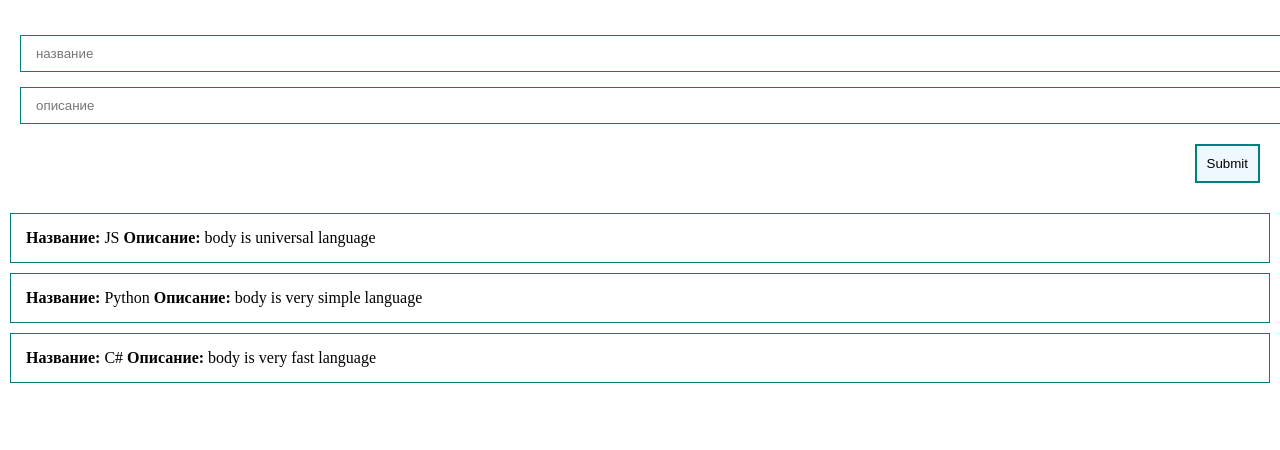
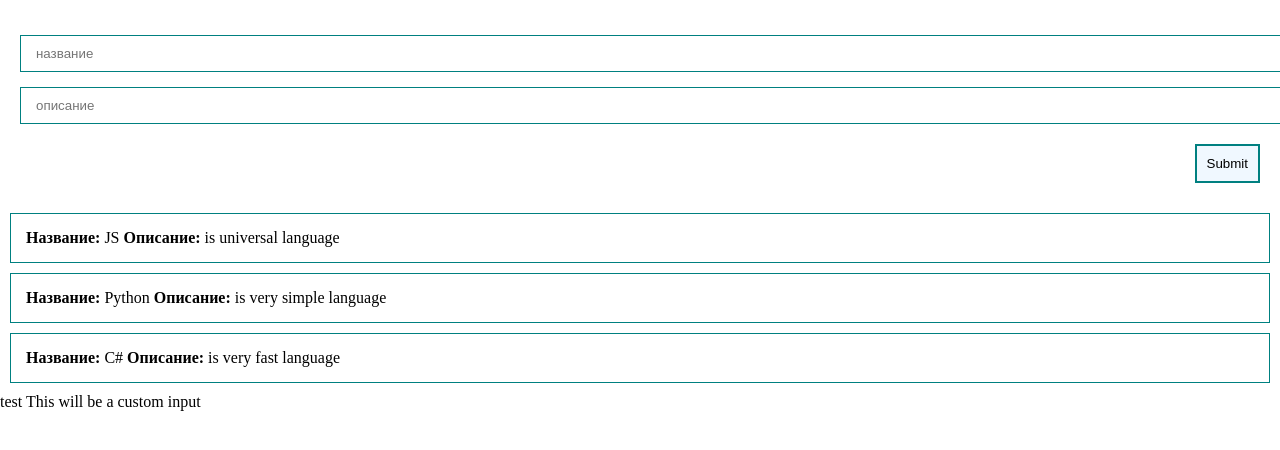
Before and after one commit to Tyrannozavr/learnVue, a Vue app: page / in a window 1280 px wide. Shown: the top 450 px of the page. Built offline with nearby package versions, Linux system fonts and the light colour scheme.

Commit message:
registered custom input globally

```diff
--- a/src/App.vue
+++ b/src/App.vue
@@ -2,6 +2,8 @@
   <div>
     <post-form @create="createPost"/>
     <posts-list :posts="posts"/>
+    test
+    <my-input />
   </div>
 </template>
 
@@ -16,9 +18,9 @@ export default {
   data () {
     return {
       posts: [
-        {id: 1, name: 'JS', body: 'body is universal language'},
-        {id: 2, name: 'Python', body: 'body is very simple language'},
-        {id: 3, name: 'C#', body: 'body is very fast language'},
+        {id: 1, name: 'JS', body: 'is universal language'},
+        {id: 2, name: 'Python', body: 'is very simple language'},
+        {id: 3, name: 'C#', body: 'is very fast language'},
       ]
     }
   },
--- /dev/null
+++ b/src/components/UI/MyInput.vue
@@ -0,0 +1,13 @@
+<script>
+export default {
+  name: "my-input"
+}
+</script>
+
+<template>
+  This will be a custom input
+</template>
+
+<style scoped>
+
+</style>
--- /dev/null
+++ b/src/components/UI/index.js
@@ -0,0 +1,5 @@
+import myInpput from "@/components/UI/MyInput.vue";
+
+export default [
+    myInpput,
+]
--- a/src/main.js
+++ b/src/main.js
@@ -3,4 +3,11 @@ import App from './App.vue'
 import router from './router'
 import store from './store'
 
-createApp(App).use(store).use(router).mount('#app')
+import components from '@/components/UI'
+
+const app = createApp(App)
+components.forEach(component => {
+    app.component(component.name, component)
+})
+
+app.use(store).use(router).mount('#app')
--- a/src/views/HomeView.vue
+++ b/src/views/HomeView.vue
@@ -1,5 +1,6 @@
 <template>
   <div>
+    this is home page
   </div>
 </template>
 
```
